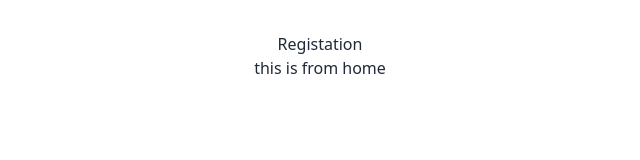
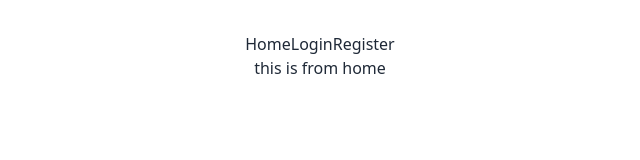
Before and after one commit to Anis1020/cheif-clint-fullStac, a React (Vite) app: page / in a window 1280 px wide. Shown: the top 160 px of the page, without its empty margins (320-960 px from the left). Built offline with nearby package versions, Linux system fonts and the light colour scheme.

Commit message:
navebare added

```diff
--- a/src/App.jsx
+++ b/src/App.jsx
@@ -4,13 +4,14 @@ import viteLogo from "/vite.svg";
 import "./App.css";
 import Registation from "./Components/Registation/Registation";
 import { Outlet } from "react-router-dom";
+import NaveBare from "./Components/NaveBare";
 
 function App() {
   const [count, setCount] = useState(0);
 
   return (
     <>
-      <Registation></Registation>
+      <NaveBare></NaveBare>
       <Outlet></Outlet>
     </>
   );
--- /dev/null
+++ b/src/Components/NaveBare.jsx
@@ -0,0 +1,17 @@
+import React from "react";
+import { Link } from "react-router-dom";
+
+const NaveBare = () => {
+  return (
+    <div>
+      <Link to="/">Home</Link>
+      <Link to="/login">Login</Link>
+      <Link to="/register">Register</Link>
+    </div>
+  );
+};
+
+export default NaveBare;
+<Link>Home</Link>;
+<Link>Login</Link>;
+<Link>Register</Link>;
```
Also changed, not shown: src/routers/MainRouter.jsx (+10 -0 lines).
